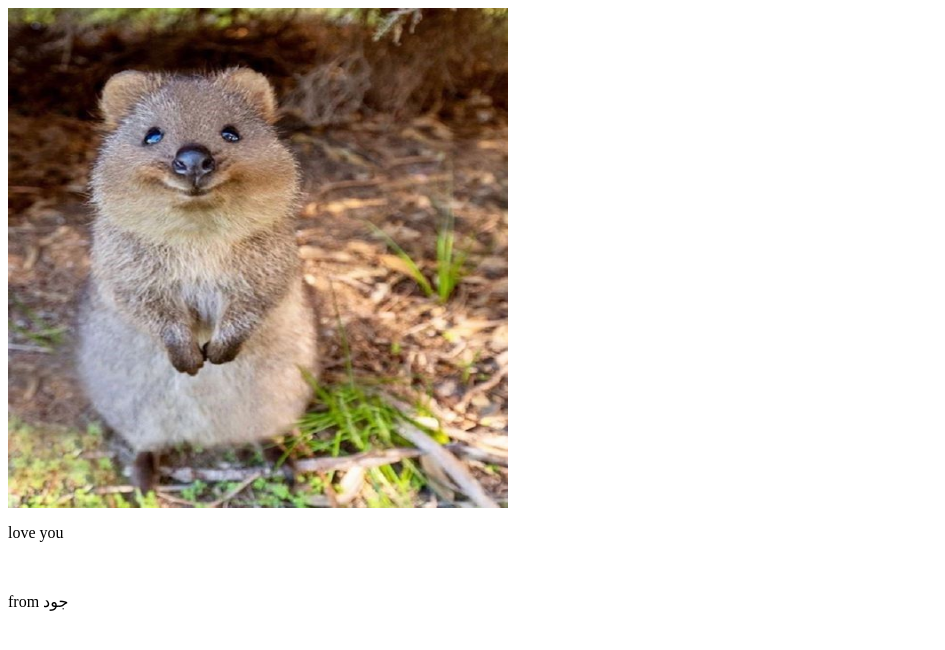
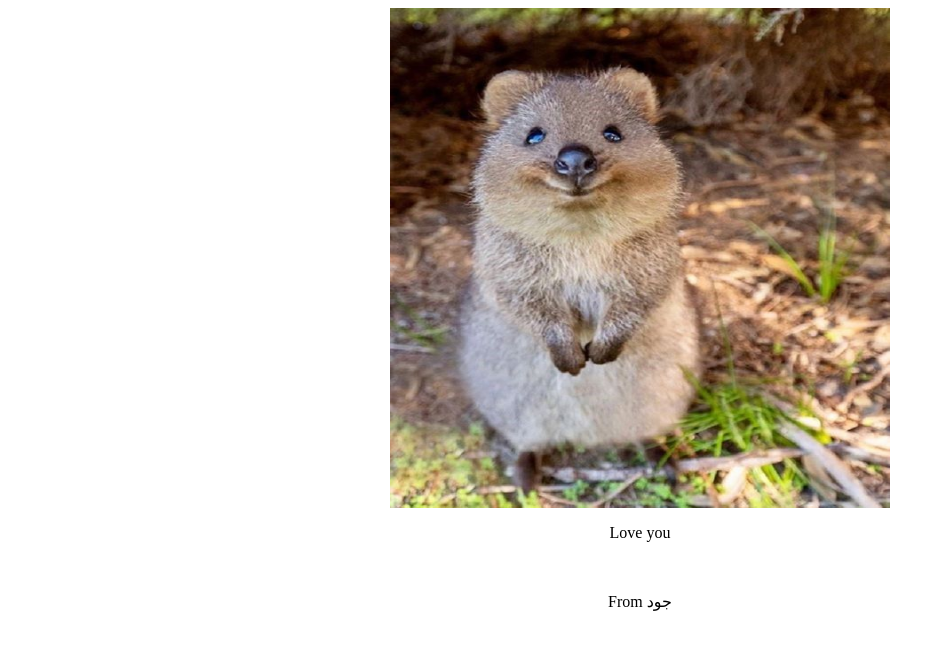
Before and after one commit to moreofjj/html, a plain HTML site: page about.html in a window 1280 px wide. Shown: the whole page, without its empty margins (0-945 px from the left). Drawn offline with Linux system fonts and the light colour scheme.

Commit message:
Update about.html

```diff
--- a/about.html
+++ b/about.html
@@ -9,9 +9,10 @@
    <header/>
     <body>
 
-<img src ="cute.jpg" width="500" height="500">
-<p> love you </p> <br>
-<p> from جود <p>
+<img src="cute.jpg" width="500" height="500" style="display: block; margin: auto;">
+<p align="center">Love you</p>
+<br>
+<p align="center">From جود</p>
 
 </body>
 </html>
```
